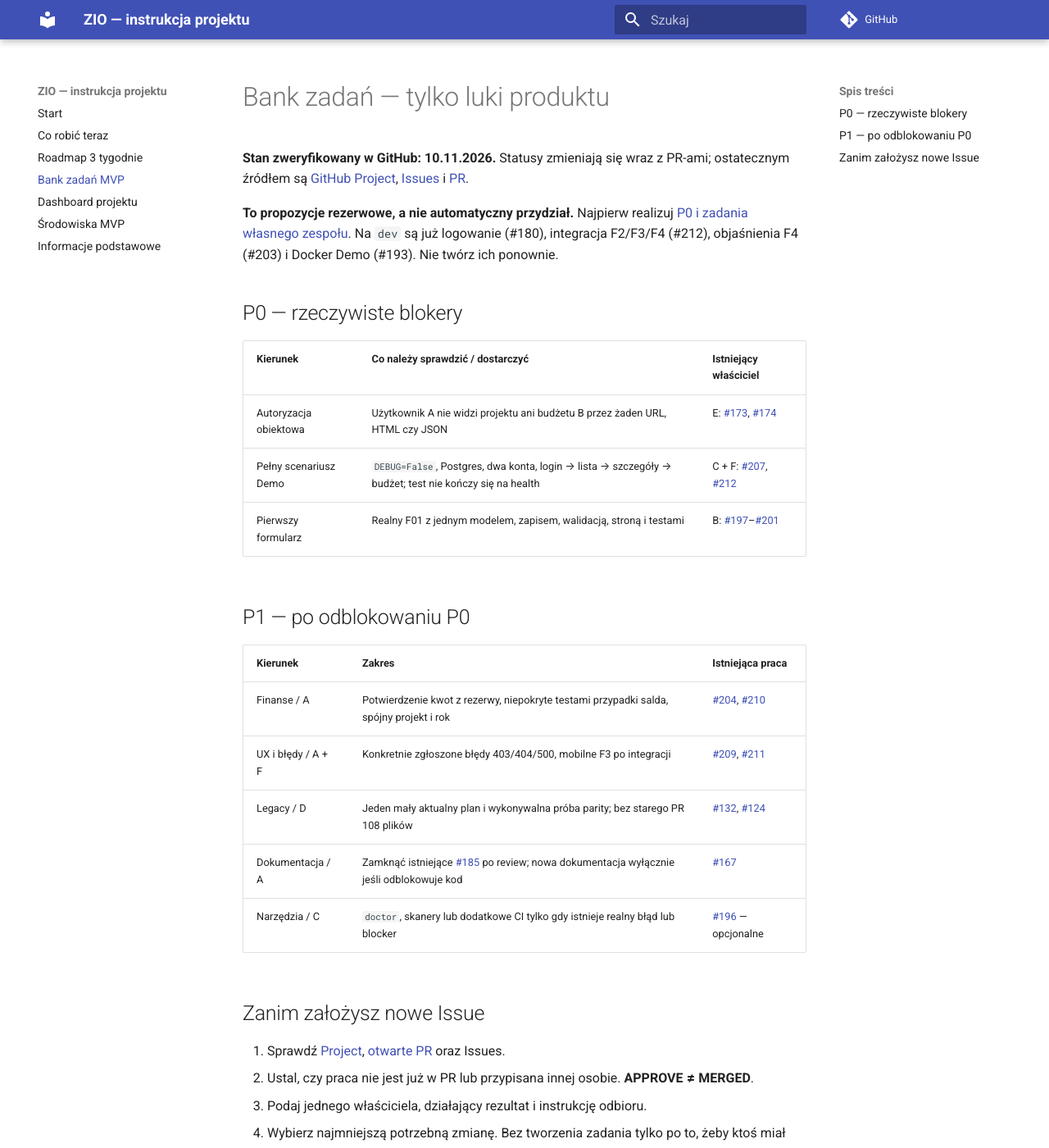
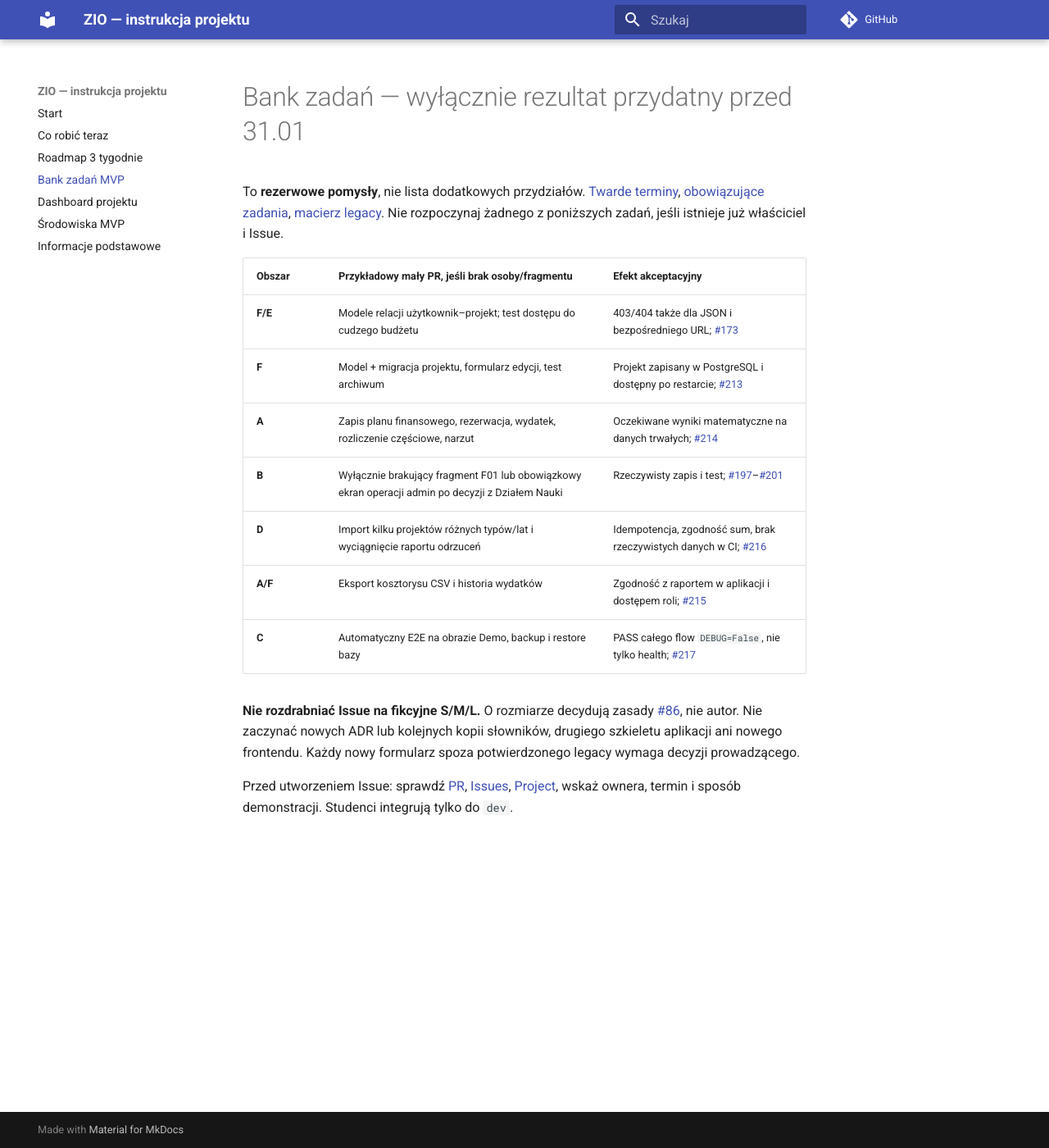
Before and after one commit to zio-wi-pb-mc/pb-science-office-manual, an MkDocs documentation site: the page built from manual/17-bank-zadan-mvp.md, in a window 1280 px wide and 1400 px high. Shown: the whole window at 82% size. Built offline with MkDocs 1.6.1 and Material for MkDocs 9.7.7, drawn with Linux system fonts in a browser that asks for light colours; comment, search, counter and statistics services are not loaded; some of the changed text lies outside the part shown.

Commit message:
docs: align tasks, roadmap, dashboard with Jan 31 hard deadline

```diff
--- a/manual/17-bank-zadan-mvp.md
+++ b/manual/17-bank-zadan-mvp.md
@@ -1,33 +1,17 @@
-# Bank zadań — tylko luki produktu
+# Bank zadań — wyłącznie rezultat przydatny przed 31.01
 
-**Stan zweryfikowany w GitHub: 10.11.2026.** Statusy zmieniają się wraz z PR-ami; ostatecznym źródłem są [GitHub Project](https://github.com/orgs/zio-wi-pb-mc/projects/1/views/1), [Issues](https://github.com/zio-wi-pb-mc/pb-science-office/issues) i [PR](https://github.com/zio-wi-pb-mc/pb-science-office/pulls).
+To **rezerwowe pomysły**, nie lista dodatkowych przydziałów. [Twarde terminy](23-plan-do-31-stycznia.md), [obowiązujące zadania](16-propozycje-zadan-po-audycie.md), [macierz legacy](22-audyt-legacy-parity.md). Nie rozpoczynaj żadnego z poniższych zadań, jeśli istnieje już właściciel i Issue.
 
-**To propozycje rezerwowe, a nie automatyczny przydział.** Najpierw realizuj [P0 i zadania własnego zespołu](16-propozycje-zadan-po-audycie.md). Na `dev` są już logowanie (#180), integracja F2/F3/F4 (#212), objaśnienia F4 (#203) i Docker Demo (#193). Nie twórz ich ponownie.
+| Obszar | Przykładowy mały PR, jeśli brak osoby/fragmentu | Efekt akceptacyjny |
+|---|---|---|
+| **F/E** | Modele relacji użytkownik–projekt; test dostępu do cudzego budżetu | 403/404 także dla JSON i bezpośredniego URL; [#173](https://github.com/zio-wi-pb-mc/pb-science-office/issues/173) |
+| **F** | Model + migracja projektu, formularz edycji, test archiwum | Projekt zapisany w PostgreSQL i dostępny po restarcie; [#213](https://github.com/zio-wi-pb-mc/pb-science-office/issues/213) |
+| **A** | Zapis planu finansowego, rezerwacja, wydatek, rozliczenie częściowe, narzut | Oczekiwane wyniki matematyczne na danych trwałych; [#214](https://github.com/zio-wi-pb-mc/pb-science-office/issues/214) |
+| **B** | Wyłącznie brakujący fragment F01 lub obowiązkowy ekran operacji admin po decyzji z Działem Nauki | Rzeczywisty zapis i test; [#197](https://github.com/zio-wi-pb-mc/pb-science-office/issues/197)–[#201](https://github.com/zio-wi-pb-mc/pb-science-office/issues/201) |
+| **D** | Import kilku projektów różnych typów/lat i wyciągnięcie raportu odrzuceń | Idempotencja, zgodność sum, brak rzeczywistych danych w CI; [#216](https://github.com/zio-wi-pb-mc/pb-science-office/issues/216) |
+| **A/F** | Eksport kosztorysu CSV i historia wydatków | Zgodność z raportem w aplikacji i dostępem roli; [#215](https://github.com/zio-wi-pb-mc/pb-science-office/issues/215) |
+| **C** | Automatyczny E2E na obrazie Demo, backup i restore bazy | PASS całego flow `DEBUG=False`, nie tylko health; [#217](https://github.com/zio-wi-pb-mc/pb-science-office/issues/217) |
 
-## P0 — rzeczywiste blokery
+**Nie rozdrabniać Issue na fikcyjne S/M/L.** O rozmiarze decydują zasady [#86](https://github.com/zio-wi-pb-mc/pb-science-office/issues/86), nie autor. Nie zaczynać nowych ADR lub kolejnych kopii słowników, drugiego szkieletu aplikacji ani nowego frontendu. Każdy nowy formularz spoza potwierdzonego legacy wymaga decyzji prowadzącego.
 
-| Kierunek | Co należy sprawdzić / dostarczyć | Istniejący właściciel |
-|---|---|---|
-| Autoryzacja obiektowa | Użytkownik A nie widzi projektu ani budżetu B przez żaden URL, HTML czy JSON | E: [#173](https://github.com/zio-wi-pb-mc/pb-science-office/issues/173), [#174](https://github.com/zio-wi-pb-mc/pb-science-office/pull/174) |
-| Pełny scenariusz Demo | `DEBUG=False`, Postgres, dwa konta, login → lista → szczegóły → budżet; test nie kończy się na health | C + F: [#207](https://github.com/zio-wi-pb-mc/pb-science-office/pull/207), [#212](https://github.com/zio-wi-pb-mc/pb-science-office/pull/212) |
-| Pierwszy formularz | Realny F01 z jednym modelem, zapisem, walidacją, stroną i testami | B: [#197](https://github.com/zio-wi-pb-mc/pb-science-office/issues/197)–[#201](https://github.com/zio-wi-pb-mc/pb-science-office/issues/201) |
-
-## P1 — po odblokowaniu P0
-
-| Kierunek | Zakres | Istniejąca praca |
-|---|---|---|
-| Finanse / A | Potwierdzenie kwot z rezerwy, niepokryte testami przypadki salda, spójny projekt i rok | [#204](https://github.com/zio-wi-pb-mc/pb-science-office/issues/204), [#210](https://github.com/zio-wi-pb-mc/pb-science-office/pull/210) |
-| UX i błędy / A + F | Konkretnie zgłoszone błędy 403/404/500, mobilne F3 po integracji | [#209](https://github.com/zio-wi-pb-mc/pb-science-office/pull/209), [#211](https://github.com/zio-wi-pb-mc/pb-science-office/pull/211) |
-| Legacy / D | Jeden mały aktualny plan i wykonywalna próba parity; bez starego PR 108 plików | [#132](https://github.com/zio-wi-pb-mc/pb-science-office/pull/132), [#124](https://github.com/zio-wi-pb-mc/pb-science-office/issues/124) |
-| Dokumentacja / A | Zamknąć istniejące [#185](https://github.com/zio-wi-pb-mc/pb-science-office/pull/185) po review; nowa dokumentacja wyłącznie jeśli odblokowuje kod | [#167](https://github.com/zio-wi-pb-mc/pb-science-office/issues/167) |
-| Narzędzia / C | `doctor`, skanery lub dodatkowe CI tylko gdy istnieje realny błąd lub blocker | [#196](https://github.com/zio-wi-pb-mc/pb-science-office/issues/196) — opcjonalne |
-
-## Zanim założysz nowe Issue
-
-1. Sprawdź [Project](https://github.com/orgs/zio-wi-pb-mc/projects/1/views/1), [otwarte PR](https://github.com/zio-wi-pb-mc/pb-science-office/pulls) oraz Issues.
-2. Ustal, czy praca nie jest już w PR lub przypisana innej osobie. **APPROVE ≠ MERGED**.
-3. Podaj jednego właściciela, działający rezultat i instrukcję odbioru.
-4. Wybierz najmniejszą potrzebną zmianę. Bez tworzenia zadania tylko po to, żeby ktoś miał zajęcie.
-5. PR z feature branch do `dev`, nie do `main`; student/lead odpowiada za integrację, prowadzący za release.
-
-[Roadmap](21-roadmap-3-tygodnie.md) · [Dashboard](19-dashboard-projektu.md)
+Przed utworzeniem Issue: sprawdź [PR](https://github.com/zio-wi-pb-mc/pb-science-office/pulls), [Issues](https://github.com/zio-wi-pb-mc/pb-science-office/issues), [Project](https://github.com/orgs/zio-wi-pb-mc/projects/1/views/1), wskaż ownera, termin i sposób demonstracji. Studenci integrują tylko do `dev`.
```
